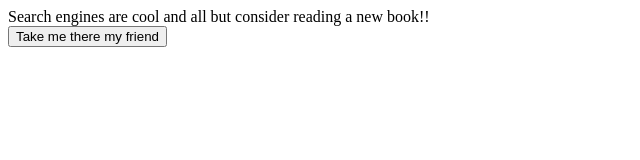
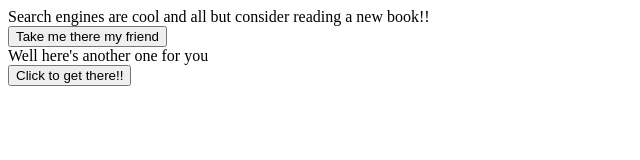
Before and after one commit to Abhineet5171/hacktoberfest, a plain HTML site: page bookstore.html in a window 1280 px wide. Shown: the whole page, without its empty margins (0-640 px from the left). Drawn offline with Linux system fonts and the light colour scheme.

Commit message:
Added another store

```diff
--- a/bookstore.html
+++ b/bookstore.html
@@ -10,5 +10,13 @@
     <div>
         <a href="https://www.amazon.in/Books/b?ie=UTF8&node=976389031" target="_blank"><button> Take me there my friend</button></a>
     </div>
+    <div> Well here's another one for you </div>
+    <div>
+        <a href="https://www.indiabookstore.net/" target="_blank">
+            <button>
+                Click to get there!!
+            </button>
+        </a>
+    </div>
 </body>
 </html>
```
